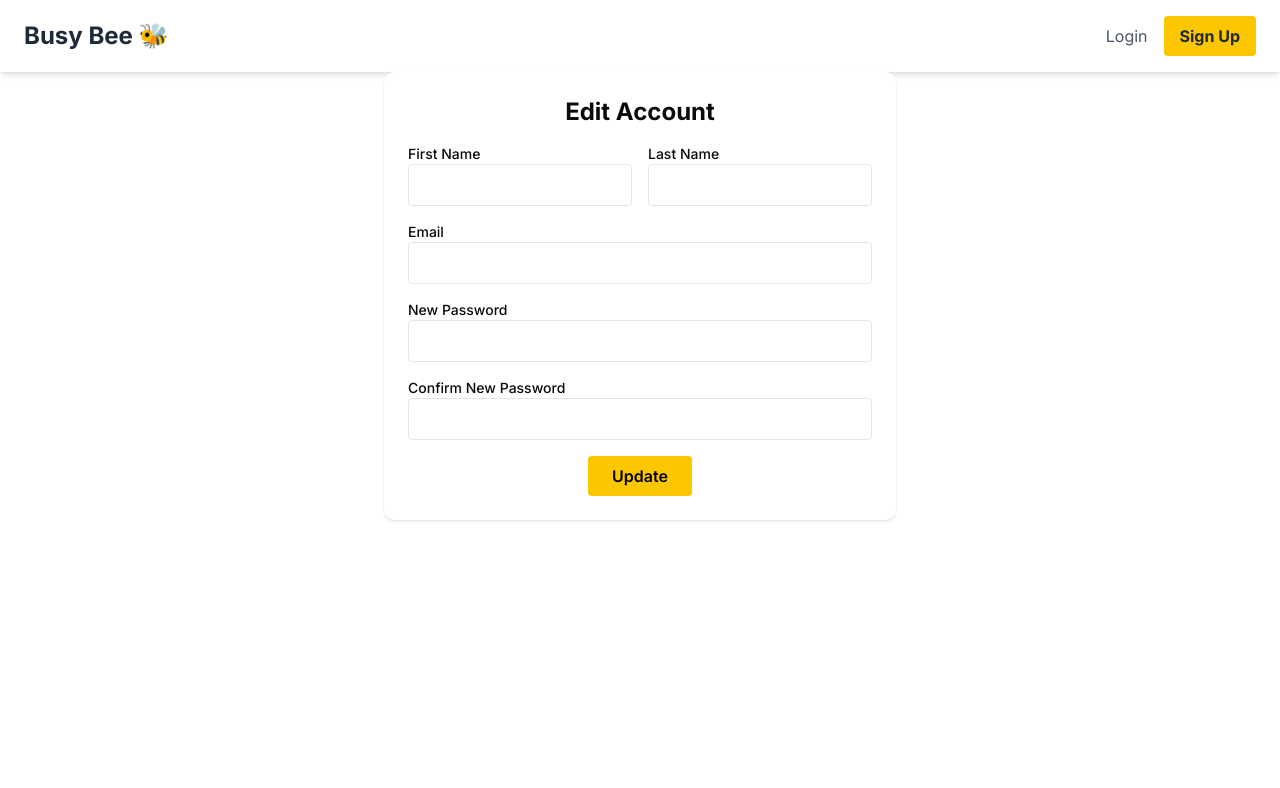
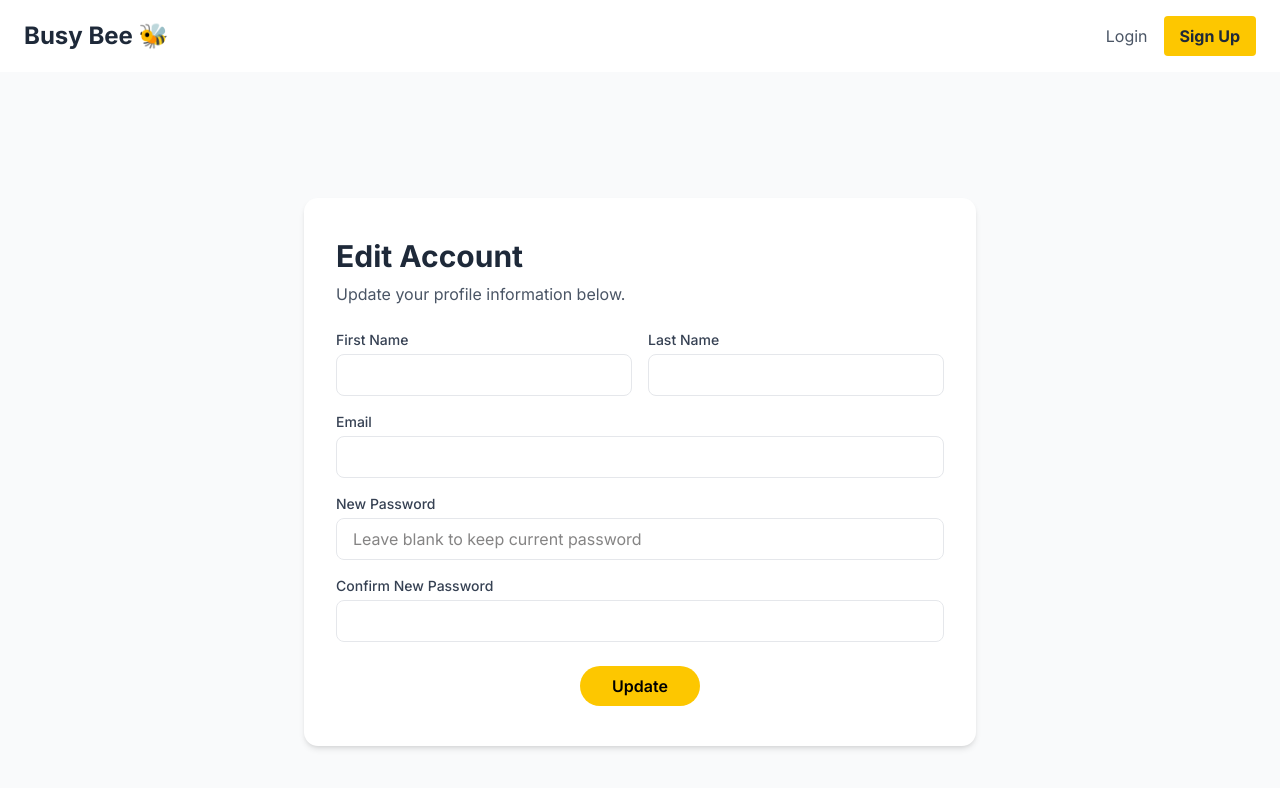
Before and after one commit to kietn20/Busy-Bees, a Next.js app in the folder frontend/: page /edit-account in a window 1280 px wide. Shown: the top 788 px of the page. Built offline with nearby package versions, Linux system fonts and the light colour scheme; no server answers.

Commit message:
Visual Updates

```diff
--- a/frontend/src/app/edit-account/page.tsx
+++ b/frontend/src/app/edit-account/page.tsx
@@ -1,195 +1,318 @@
 "use client";
-import { useState, ChangeEvent, FormEvent, FocusEvent } from "react";
+
+import { useState, useEffect, ChangeEvent, FormEvent } from "react";
 import axios from "axios";
 
-interface FormErrors {
-  firstName?: string;
-  lastName?: string;
-  email?: string;
-  password?: string;
-  confirmPassword?: string;
+interface EditAccountFormProps {
+  userId?: string | null;
+  token?: string | null;
 }
 
-export default function EditAccountForm() {
-  const [firstName, setFirstName] = useState("");
-  const [lastName, setLastName] = useState("");
-  const [email, setEmail] = useState("");
-  const [password, setPassword] = useState("");
-  const [confirmPassword, setConfirmPassword] = useState("");
-  const [errors, setErrors] = useState<FormErrors>({});
-  const [success, setSuccess] = useState("");
-
-  // 🔹 Field-specific validation
-  const validateField = (name: string, value: string) => {
-    let error = "";
-
-    switch (name) {
-      case "firstName":
-        if (!value.trim()) error = "First name is required.";
-        break;
-      case "lastName":
-        if (!value.trim()) error = "Last name is required.";
-        break;
-      case "email":
-        const emailRegex = /^[^\s@]+@[^\s@]+\.[^\s@]+$/;
-        if (!emailRegex.test(value)) error = "Please enter a valid email address.";
-        break;
-      case "password":
-        if (value && value.length < 8)
-          error = "Password must be at least 8 characters.";
-        break;
-      case "confirmPassword":
-        if (value !== password) error = "Passwords do not match.";
-        break;
+interface FormState {
+  firstName: string;
+  lastName: string;
+  email: string;
+  password: string;
+  confirmPassword: string;
 }
 
-    setErrors((prev) => ({ ...prev, [name]: error }));
+interface ErrorsState {
+  [key: string]: string;
+}
+
+export default function EditAccountForm({ userId = null, token = null }: EditAccountFormProps) {
+  const [form, setForm] = useState<FormState>({
+    firstName: "",
+    lastName: "",
+    email: "",
+    password: "",
+    confirmPassword: "",
+  });
+  const [errors, setErrors] = useState<ErrorsState>({});
+  const [submitError, setSubmitError] = useState<string>("");
+  const [submitSuccess, setSubmitSuccess] = useState<string>("");
+  const [loading, setLoading] = useState<boolean>(Boolean(userId));
+
+  // Prefill user data if userId provided
+  useEffect(() => {
+    if (!userId) {
+      setLoading(false);
+      return;
+    }
+
+    async function fetchUser() {
+      try {
+        const res = await axios.get(`/api/users/${userId}`, {
+          headers: token ? { Authorization: `Bearer ${token}` } : {},
+        });
+        const data = res.data;
+        setForm((f) => ({
+          ...f,
+          firstName: data.firstName || "",
+          lastName: data.lastName || "",
+          email: data.email || "",
+          password: "",
+          confirmPassword: "",
+        }));
+      } catch {
+        // ignore
+      } finally {
+        setLoading(false);
+      }
+    }
+    fetchUser();
+  }, [userId, token]);
+
+  // Validation helpers
+  const emailRegex = /^[^\s@]+@[^\s@]+\.[^\s@]+$/;
+  const strongPasswordRegex =
+    /^(?=.*[a-z])(?=.*[A-Z])(?=.*\d)(?=.*[!@#$%^&*(),.?":{}|<>]).{8,}$/;
+
+  // Validate single field
+  function validateField(name: keyof FormState, value: string): boolean {
+    let message = "";
+
+    if (name === "firstName") {
+      if (!value.trim()) message = "First name is required.";
+      else if (value.length > 50) message = "First name must be ≤ 50 chars.";
+    }
+    if (name === "lastName") {
+      if (!value.trim()) message = "Last name is required.";
+      else if (value.length > 50) message = "Last name must be ≤ 50 chars.";
+    }
+    if (name === "email") {
+      if (!value.trim()) message = "Email is required.";
+      else if (!emailRegex.test(value)) message = "Please enter a valid email.";
+    }
+    if (name === "password") {
+      if (value && !strongPasswordRegex.test(value)) {
+        message =
+          "Password must be ≥8 chars, include uppercase, lowercase, number, and special char.";
+      }
+    }
+    if (name === "confirmPassword") {
+      if (value !== form.password) message = "Passwords do not match.";
+    }
+
+    setErrors((prev) => ({ ...prev, [name]: message }));
+    return message === "";
+  }
+
+  // Handle input changes
+  function handleChange(e: ChangeEvent<HTMLInputElement>) {
+    const { name, value } = e.target;
+    setForm((prev) => ({ ...prev, [name]: value }));
+
+    setSubmitError("");
+    setSubmitSuccess("");
+
+    if (name !== "confirmPassword") {
+      validateField(name as keyof FormState, value);
+    } else {
+      if (value) validateField("confirmPassword", value);
+      else setErrors((p) => ({ ...p, confirmPassword: "" }));
+    }
+  }
+
+  async function handleSubmit(e: FormEvent<HTMLFormElement>) {
+    e.preventDefault();
+    setSubmitError("");
+    setSubmitSuccess("");
+
+    const vFirst = validateField("firstName", form.firstName);
+    const vLast = validateField("lastName", form.lastName);
+    const vEmail = validateField("email", form.email);
+    const vPassword = validateField("password", form.password);
+    const vConfirm = validateField("confirmPassword", form.confirmPassword);
+
+    const passwordProvided = Boolean(form.password);
+    const passwordOK = !passwordProvided || (vPassword && vConfirm);
+
+    if (!(vFirst && vLast && vEmail && passwordOK)) {
+      setSubmitError("Please fix the highlighted fields.");
+      return;
+    }
+
+    const payload: Partial<FormState> = {
+      firstName: form.firstName.trim(),
+      lastName: form.lastName.trim(),
+      email: form.email.trim(),
     };
-
-  // 🔹 Validate all fields before submit
-  const validateAll = (): boolean => {
-    validateField("firstName", firstName);
-    validateField("lastName", lastName);
-    validateField("email", email);
-    validateField("password", password);
-    validateField("confirmPassword", confirmPassword);
-
-    return Object.values(errors).every((err) => !err);
-  };
-
-  const handleBlur = (e: FocusEvent<HTMLInputElement>) => {
-    const { name, value } = e.target;
-    validateField(name, value);
-  };
-
-  const handleSubmit = async (e: FormEvent) => {
-    e.preventDefault();
-
-    if (!validateAll()) return;
+    if (passwordProvided) payload.password = form.password;
 
     try {
-      await axios.put("http://localhost:5000/api/users/update", {
-        firstName,
-        lastName,
-        email,
-        password,
+      const url = userId ? `/api/users/${userId}` : `/api/users/update`;
+      const res = await axios.put(url, payload, {
+        headers: token ? { Authorization: `Bearer ${token}` } : {},
       });
 
-      setSuccess("Account updated successfully!");
+      setSubmitSuccess(res.data?.message || "Account updated successfully.");
       setErrors({});
-    } catch (error: any) {
-      setSuccess("");
-      setErrors({ email: "Failed to update account. Please try again." });
+      setForm((f) => ({ ...f, password: "", confirmPassword: "" }));
+    } catch (err: any) {
+      const resp = err?.response?.data;
+      if (resp?.errors && Array.isArray(resp.errors)) {
+        const byField: ErrorsState = {};
+        resp.errors.forEach((it: any) => {
+          if (it.param) byField[it.param] = it.msg;
+        });
+        setErrors((p) => ({ ...p, ...byField }));
+        setSubmitError("Please fix validation errors.");
+      } else if (resp?.message) {
+        setSubmitError(resp.message);
+      } else {
+        setSubmitError("Update failed. Try again.");
       }
-  };
+    }
+  }
 
   return (
-    <form
-      onSubmit={handleSubmit}
-      className="max-w-lg mx-auto p-6 bg-white rounded-lg shadow space-y-4"
-    >
-      <h2 className="text-2xl font-bold text-center">Edit Account</h2>
+    <div className="min-h-screen bg-gray-50 flex items-center justify-center px-4 py-8">
+      <div className="w-full max-w-2xl">
+        <div className="bg-white rounded-xl shadow-md overflow-hidden">
+          <div className="px-8 py-10">
+            <h1 className="text-3xl font-bold text-gray-800 mb-2">Edit Account</h1>
+            <p className="text-gray-600 mb-6">
+              Update your profile information below.
+            </p>
 
-      {/* First & Last Name */}
-      <div className="flex space-x-4">
-        <div className="flex-1">
-          <label className="block text-sm font-medium">First Name</label>
+            {loading ? (
+              <div className="text-center py-12">Loading...</div>
+            ) : (
+              <form onSubmit={handleSubmit} noValidate>
+                {/* First + Last side-by-side */}
+                <div className="flex flex-col md:flex-row md:space-x-4">
+                  <div className="flex-1 mb-4 md:mb-0">
+                    <label className="block text-sm font-medium text-gray-700 mb-1">
+                      First Name
+                    </label>
                     <input
-            type="text"
                       name="firstName"
-            value={firstName}
-            onChange={(e: ChangeEvent<HTMLInputElement>) =>
-              setFirstName(e.target.value)
-            }
-            onBlur={handleBlur}
-            className="w-full border p-2 rounded"
+                      value={form.firstName}
+                      onChange={handleChange}
+                      onBlur={(e) => validateField("firstName", e.target.value)}
+                      className={`block w-full px-4 py-2 border rounded-md focus:outline-none focus:ring-2 ${
+                        errors.firstName
+                          ? "border-red-300 focus:ring-red-200"
+                          : "border-gray-200 focus:ring-yellow-300"
+                      }`}
                     />
                     {errors.firstName && (
-            <p className="text-red-500 text-sm">{errors.firstName}</p>
+                      <p className="mt-1 text-sm text-red-600">{errors.firstName}</p>
                     )}
                   </div>
+
                   <div className="flex-1">
-          <label className="block text-sm font-medium">Last Name</label>
+                    <label className="block text-sm font-medium text-gray-700 mb-1">
+                      Last Name
+                    </label>
                     <input
-            type="text"
                       name="lastName"
-            value={lastName}
-            onChange={(e: ChangeEvent<HTMLInputElement>) =>
-              setLastName(e.target.value)
-            }
-            onBlur={handleBlur}
-            className="w-full border p-2 rounded"
+                      value={form.lastName}
+                      onChange={handleChange}
+                      onBlur={(e) => validateField("lastName", e.target.value)}
+                      className={`block w-full px-4 py-2 border rounded-md focus:outline-none focus:ring-2 ${
+                        errors.lastName
+                          ? "border-red-300 focus:ring-red-200"
+                          : "border-gray-200 focus:ring-yellow-300"
+                      }`}
                     />
                     {errors.lastName && (
-            <p className="text-red-500 text-sm">{errors.lastName}</p>
+                      <p className="mt-1 text-sm text-red-600">{errors.lastName}</p>
                     )}
                   </div>
                 </div>
 
                 {/* Email */}
-      <div>
-        <label className="block text-sm font-medium">Email</label>
+                <div className="mt-4">
+                  <label className="block text-sm font-medium text-gray-700 mb-1">
+                    Email
+                  </label>
                   <input
+                    name="email"
+                    value={form.email}
+                    onChange={handleChange}
+                    onBlur={(e) => validateField("email", e.target.value)}
                     type="email"
-          name="email"
-          value={email}
-          onChange={(e: ChangeEvent<HTMLInputElement>) =>
-            setEmail(e.target.value)
-          }
-          onBlur={handleBlur}
-          className="w-full border p-2 rounded"
+                    className={`block w-full px-4 py-2 border rounded-md focus:outline-none focus:ring-2 ${
+                      errors.email
+                        ? "border-red-300 focus:ring-red-200"
+                        : "border-gray-200 focus:ring-yellow-300"
+                    }`}
                   />
-        {errors.email && <p className="text-red-500 text-sm">{errors.email}</p>}
+                  {errors.email && (
+                    <p className="mt-1 text-sm text-red-600">{errors.email}</p>
+                  )}
                 </div>
 
                 {/* Password */}
-      <div>
-        <label className="block text-sm font-medium">New Password</label>
+                <div className="mt-4">
+                  <label className="block text-sm font-medium text-gray-700 mb-1">
+                    New Password
+                  </label>
                   <input
+                    name="password"
+                    value={form.password}
+                    onChange={handleChange}
+                    onBlur={(e) => validateField("password", e.target.value)}
                     type="password"
-          name="password"
-          value={password}
-          onChange={(e: ChangeEvent<HTMLInputElement>) =>
-            setPassword(e.target.value)
-          }
-          onBlur={handleBlur}
-          className="w-full border p-2 rounded"
+                    placeholder="Leave blank to keep current password"
+                    className={`block w-full px-4 py-2 border rounded-md focus:outline-none focus:ring-2 ${
+                      errors.password
+                        ? "border-red-300 focus:ring-red-200"
+                        : "border-gray-200 focus:ring-yellow-300"
+                    }`}
                   />
                   {errors.password && (
-          <p className="text-red-500 text-sm">{errors.password}</p>
+                    <p className="mt-1 text-sm text-red-600">{errors.password}</p>
                   )}
                 </div>
 
                 {/* Confirm Password */}
-      <div>
-        <label className="block text-sm font-medium">Confirm New Password</label>
+                <div className="mt-4">
+                  <label className="block text-sm font-medium text-gray-700 mb-1">
+                    Confirm New Password
+                  </label>
                   <input
+                    name="confirmPassword"
+                    value={form.confirmPassword}
+                    onChange={handleChange}
+                    onBlur={(e) => validateField("confirmPassword", e.target.value)}
                     type="password"
-          name="confirmPassword"
-          value={confirmPassword}
-          onChange={(e: ChangeEvent<HTMLInputElement>) =>
-            setConfirmPassword(e.target.value)
-          }
-          onBlur={handleBlur}
-          className="w-full border p-2 rounded"
+                    className={`block w-full px-4 py-2 border rounded-md focus:outline-none focus:ring-2 ${
+                      errors.confirmPassword
+                        ? "border-red-300 focus:ring-red-200"
+                        : "border-gray-200 focus:ring-yellow-300"
+                    }`}
                   />
                   {errors.confirmPassword && (
-          <p className="text-red-500 text-sm">{errors.confirmPassword}</p>
+                    <p className="mt-1 text-sm text-red-600">
+                      {errors.confirmPassword}
+                    </p>
                   )}
                 </div>
 
-      {/* Success message */}
-      {success && <p className="text-green-600 text-center">{success}</p>}
+                {/* submit & messages */}
+                {submitError && (
+                  <p className="mt-4 text-center text-red-600">{submitError}</p>
+                )}
+                {submitSuccess && (
+                  <p className="mt-4 text-center text-green-600">{submitSuccess}</p>
+                )}
 
-      {/* Update button */}
-      <div className="flex justify-center">
+                <div className="mt-6 flex justify-center">
                   <button
                     type="submit"
-          className="bg-yellow-400 text-black font-semibold px-6 py-2 rounded hover:bg-yellow-500 transition"
+                    className="bg-yellow-400 text-black font-semibold px-8 py-2 rounded-full hover:bg-yellow-500 transition"
                   >
                     Update
                   </button>
                 </div>
               </form>
+            )}
+          </div>
+        </div>
+      </div>
+    </div>
   );
 }
```
Lines whose indentation alone changed are shown as unchanged.
